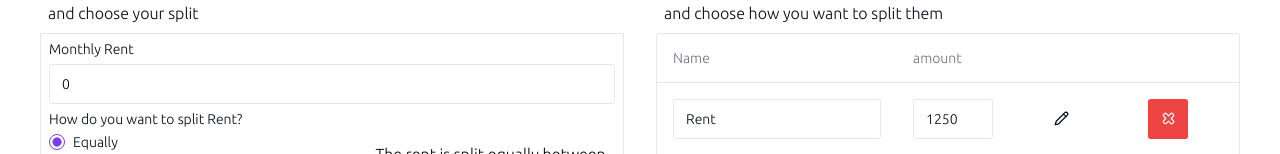
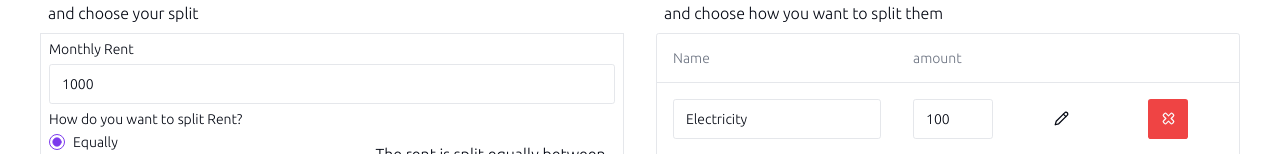
Before and after one commit to rafeeJ/split-my-rent, a Next.js app: page / in a window 1280 px wide. Shown: the part 563-717 px from the top of the page. Built offline with nearby package versions, Linux system fonts and the light colour scheme.

Commit message:
feat: load rent from storage

```diff
--- a/src/contexts/UserInformationContext.tsx
+++ b/src/contexts/UserInformationContext.tsx
@@ -66,7 +66,14 @@ export const UserInformationProvider = ({
     return defaultHousemates;
   });
 
-  const [rent, setRent] = useState<number>(0);
+  const [rent, setRent] = useState<number>(() => {
+    if (isServer) return 1000;
+    const rentFromLocalStorage = localStorage.getItem("rent");
+    if (rentFromLocalStorage) {
+      return JSON.parse(rentFromLocalStorage);
+    }
+    return 1000;
+  });
   const [rentDistribution, setRentDistribution] =
     useState<TDistribution>("equally");
   const [customRentSplit, setCustomRentSplit] = useState<any>(() => {
@@ -86,7 +93,8 @@ export const UserInformationProvider = ({
     // when there is a change, store the data in local storage
     localStorage.setItem("housemates", JSON.stringify(housemates));
     localStorage.setItem("bills", JSON.stringify(bills));
-  }, [housemates, bills]);
+    localStorage.setItem("rent", JSON.stringify(rent));
+  }, [housemates, bills, rent]);
 
   return (
     <UserInformationContext.Provider
--- a/src/lib/localstorage.ts
+++ b/src/lib/localstorage.ts
@@ -17,27 +17,20 @@ export const defaultHousemates: THousemate[] = [
 export const defaultBills: TBill[] = [
   {
     id: 1,
-    name: "Rent",
-    amount: 1250,
-    applicableHousemates: [1, 2],
-    splitProportionally: true,
-  },
-  {
-    id: 2,
     name: "Electricity",
     amount: 100,
     applicableHousemates: [1, 2],
     splitProportionally: false,
   },
   {
-    id: 3,
+    id: 2,
     name: "Water",
     amount: 50,
     applicableHousemates: [1, 2],
     splitProportionally: false,
   },
   {
-    id: 4,
+    id: 3,
     name: "Internet",
     amount: 50,
     applicableHousemates: [1, 2],
```
